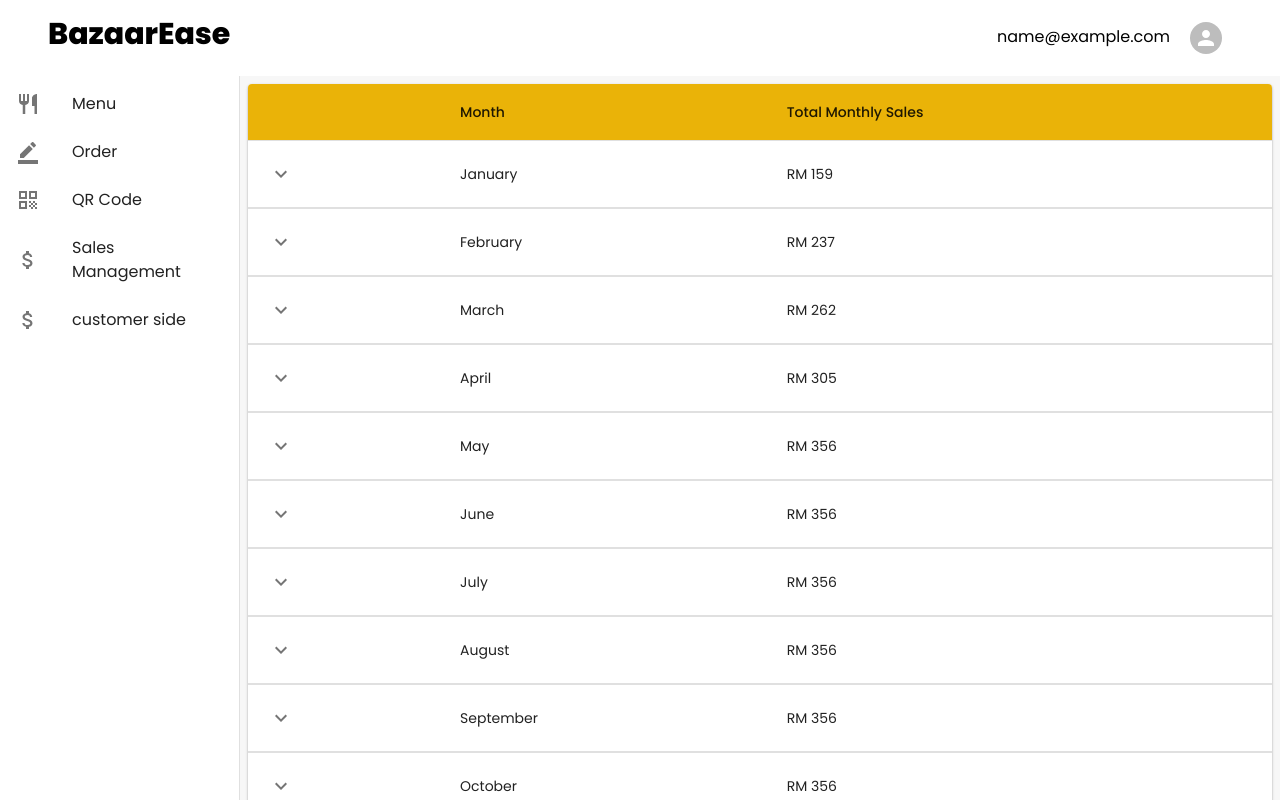
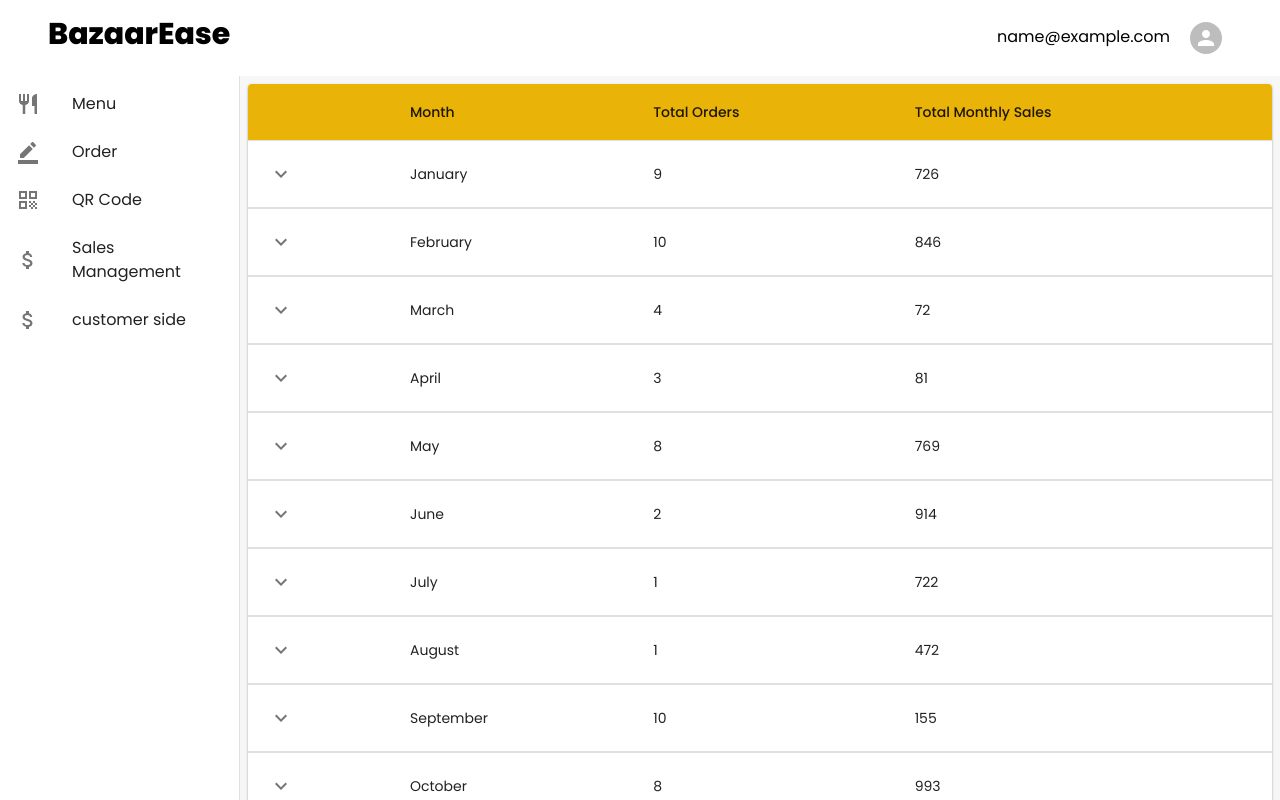
Before and after one commit to sofeae/bazaarease-frontend, a React (Vite) app: page /seller/MonthlySales in a window 1280 px wide. Shown: the top 800 px of the page. Built offline with nearby package versions, Linux system fonts and the light colour scheme; sample sign-in values are in the browser's storage.

Commit message:
sales fixed

```diff
--- a/src/components/MonthDropdown.jsx
+++ b/src/components/MonthDropdown.jsx
@@ -1,19 +1,31 @@
-import * as React from 'react';
+import React, { useState } from 'react';
 import InputLabel from '@mui/material/InputLabel';
 import MenuItem from '@mui/material/MenuItem';
 import FormControl from '@mui/material/FormControl';
 import Select from '@mui/material/Select';
 
-export default function SelectSmall() {
-  const [month, setMonth] = React.useState('');
+export default function SelectSmall({ onMonthChange }) {
+  const [month, setMonth] = useState('January'); // Set January as the default
 
   const handleChange = (event) => {
-    setMonth(event.target.value);
+    const selectedMonth = event.target.value;
+    setMonth(selectedMonth);
+    onMonthChange(selectedMonth);
   };
 
   const months = [
-    'January', 'February', 'March', 'April', 'May', 'June',
-    'July', 'August', 'September', 'October', 'November', 'December'
+    { value: '01', label: 'January' },
+    { value: '02', label: 'February' },
+    { value: '03', label: 'March' },
+    { value: '04', label: 'April' },
+    { value: '05', label: 'May' },
+    { value: '06', label: 'June' },
+    { value: '07', label: 'July' },
+    { value: '08', label: 'August' },
+    { value: '09', label: 'September' },
+    { value: '10', label: 'October' },
+    { value: '11', label: 'November' },
+    { value: '12', label: 'December' },
   ];
 
   return (
@@ -26,12 +38,9 @@ export default function SelectSmall() {
         label="Month"
         onChange={handleChange}
       >
-        <MenuItem value="">
-          <em>None</em>
-        </MenuItem>
-        {months.map((month, index) => (
-          <MenuItem key={index} value={index + 1}>
-            {month}
+        {months.map((option) => (
+          <MenuItem key={option.value} value={option.value}>
+            {option.label}
           </MenuItem>
         ))}
       </Select>
--- a/src/pages/seller/DailySales.jsx
+++ b/src/pages/seller/DailySales.jsx
@@ -16,14 +16,46 @@ import KeyboardArrowDownIcon from '@mui/icons-material/KeyboardArrowDown';
 import KeyboardArrowUpIcon from '@mui/icons-material/KeyboardArrowUp';
 import { backendBaseURL } from "../../utils/imageUrl";
 import { useAuthContext } from "../../hooks/useAuthContext";
+import SelectSmall from '../../components/MonthDropdown';
 
 export default function CollapsibleDailyTable() {
   const [rows, setRows] = useState([]);
+  const [selectedMonth, setSelectedMonth] = useState('');
   const { user } = useAuthContext();
 
+  // Function to generate random dummy data
+  function generateDummyData() {
+    const startDate = new Date(2023, 0, 1); // January 1, 2023
+    const endDate = new Date(); // Current date
+
+    const daysDifference = (endDate - startDate) / (1000 * 60 * 60 * 24);
+    const dummyData = [];
+
+    for (let i = 0; i < daysDifference; i++) {
+      const currentDate = new Date(startDate);
+      currentDate.setDate(startDate.getDate() + i);
+
+      const formattedDate = currentDate.toISOString().split('T')[0];
+      const totalOrders = Math.floor(Math.random() * 10) + 1; // Random number of orders
+      const totalDailySales = Math.floor(Math.random() * 1000) + 1; // Random total sales
+
+      dummyData.push(createData(formattedDate, totalOrders, totalDailySales));
+    }
+
+    return dummyData;
+  }
+
+  //fetch real data
+  // useEffect(() => {
+  //   fetchData();
+  // }, [user.token, selectedMonth]);
+
+  // useEffect to fetch data (replace the existing fetchData function)
   useEffect(() => {
-    fetchData();
-  }, [user.token]);
+    // Fetch data or use the generated dummy data
+    const dummyData = generateDummyData();
+    setRows(dummyData);
+  }, []);
 
   // Function to group orders by date
   function groupOrdersByDate(orders) {
@@ -95,11 +127,7 @@ export default function CollapsibleDailyTable() {
     const dateObject = new Date(dayDate);
 
     return {
-      dayDate: dateObject.toLocaleDateString(undefined, {
-        day: 'numeric',
-        month: 'numeric',
-        year: 'numeric',
-      }),
+      dayDate: dateObject.toISOString().split('T')[0], // Use ISO date string
       totalOrders,
       totalDailySales,
       history: [
@@ -186,9 +214,17 @@ export default function CollapsibleDailyTable() {
     }).isRequired,
   };
 
+  // Function to get the month from a date string
+  function getMonthFromDate(dateString) {
+    const dateObject = new Date(dateString);
+    const month = dateObject.getMonth() + 1; // Months are zero-indexed, so we add 1
+    return month < 10 ? `0${month}` : `${month}`; // Pad single-digit months with a leading zero
+  }
+
   return (
     <Grid container spacing={2}>
       <Grid item xs={12}>
+        <SelectSmall onMonthChange={setSelectedMonth} />
         <Paper className="m-2">
           <TableContainer component={Paper}>
             <Table aria-label="collapsible table">
@@ -201,9 +237,11 @@ export default function CollapsibleDailyTable() {
                 </TableRow>
               </TableHead>
               <TableBody>
-                {rows.map((row, index) => (
-                  <Row key={index} row={row} />
-                ))}
+                {rows
+                  .filter(row => !selectedMonth || getMonthFromDate(row.dayDate) === selectedMonth) // Filter by selected month
+                  .map((row, index) => (
+                    <Row key={index} row={row} />
+                  ))}
               </TableBody>
             </Table>
           </TableContainer>
--- a/src/pages/seller/MonthlySales.jsx
+++ b/src/pages/seller/MonthlySales.jsx
@@ -1,4 +1,4 @@
-import * as React from 'react';
+import React, { useState, useEffect } from 'react';
 import PropTypes from 'prop-types';
 import Box from '@mui/material/Box';
 import Collapse from '@mui/material/Collapse';
@@ -14,28 +14,116 @@ import Paper from '@mui/material/Paper';
 import Grid from '@mui/material/Grid';
 import KeyboardArrowDownIcon from '@mui/icons-material/KeyboardArrowDown';
 import KeyboardArrowUpIcon from '@mui/icons-material/KeyboardArrowUp';
-// import SparkLineChart from '../../components/elements/SparkLineChart';
-// import UseSalesTabSwitch from "./UseSalesTabSwitch";
-import { SalesTabs } from "./SalesTabs";
+import { backendBaseURL } from "../../utils/imageUrl";
+import { useAuthContext } from "../../hooks/useAuthContext";
 
-function createData(month, totalMonthly, calories, carbs, protein, price) {
+export default function CollapsibleMonthlyTable() {
+  const [rows, setRows] = useState([]);
+  const { user } = useAuthContext();
+
+  // Function to generate dummy data
+  function generateDummyData() {
+    const months = [
+      'January', 'February', 'March', 'April', 'May', 'June',
+      'July', 'August', 'September', 'October', 'November', 'December'
+    ];
+
+    return months.map(month => {
+      return createData(month, Math.floor(Math.random() * 10) + 1, Math.floor(Math.random() * 1000) + 1);
+    });
+  }
+
+  //useEffect for real data
+  // useEffect(() => {
+  //   fetchData();
+  // }, [user.token]);
+
+  //useEffect dummy data
+  useEffect(() => {
+    const dummyData = generateDummyData();
+    setRows(dummyData);
+  }, []);
+
+  // Function to group orders by month
+  function groupOrdersByMonth(orders) {
+    const groupedOrders = {};
+
+    orders
+      .filter(order => order.status === true) // Filter orders with status true
+      .forEach(order => {
+        const month = new Date(order.createdAt).toLocaleDateString(undefined, {
+          month: 'long',
+          year: 'numeric',
+        });
+
+        if (!groupedOrders[month]) {
+          groupedOrders[month] = [order];
+        } else {
+          groupedOrders[month].push(order);
+        }
+      });
+
+    return groupedOrders;
+  }
+
+  // Function to process orders and calculate totalDailySales for each month
+  function processOrders(orders) {
+    const groupedOrders = groupOrdersByMonth(orders);
+
+    const processedData = Object.entries(groupedOrders).map(([month, orders]) => {
+      // Calculate totalDailySales by summing up totalAmount of all orders in the same month
+      const totalDailySales = orders.reduce((total, order) => total + order.totalAmount, 0);
+
+      return createData(month, orders.length, totalDailySales);
+    });
+
+    return processedData;
+  }
+
+  async function fetchData() {
+    try {
+      const response = await fetch(backendBaseURL + "/api/order", {
+        method: "GET",
+        headers: {
+          Authorization: `Bearer ${user.token}`,
+          'Content-Type': 'application/json',
+        },
+      });
+
+      if (!response.ok) {
+        throw new Error(`Failed to fetch data. Status: ${response.status}`);
+      }
+
+      const orders = await response.json();
+
+      if (!Array.isArray(orders)) {
+        throw new Error('Invalid response format. Expected an array.');
+      }
+
+      const processedData = processOrders(orders);
+
+      setRows(processedData);
+    } catch (error) {
+      console.error('Error fetching data:', error);
+      // Handle the error as needed
+    }
+  }
+
+  function createData(month, totalOrders, totalDailySales) {
     return {
       month,
-    totalMonthly,
-    calories,
-    // carbs,
-    // protein,
-    // price,
+      totalOrders,
+      totalDailySales,
       history: [
         {
-        date: '2020-01-05',
-        customerId: '11091700',
-        amount: 3,
+          product: 'nasi lemak',
+          productPrice: 5,
+          totalProductOrder: 3,
         },
         {
-        date: '2020-01-02',
-        customerId: 'Anonymous',
-        amount: 1,
+          product: 'udang',
+          productPrice: 5,
+          totalProductOrder: 1,
         },
       ],
     };
@@ -58,36 +146,31 @@ function Row(props) {
             </IconButton>
           </TableCell>
           <TableCell component="th" scope="row">{row.month}</TableCell>
-          {/* <TableCell align="left">{row.calories}</TableCell> */}
-          <TableCell>RM {row.totalMonthly}</TableCell>
-          {/* <TableCell align="right">{row.carbs}</TableCell>
-          <TableCell align="right">{row.protein}</TableCell> */}
+          <TableCell>{row.totalOrders}</TableCell>
+          <TableCell>{row.totalDailySales}</TableCell>
         </TableRow>
         <TableRow>
           <TableCell style={{ paddingBottom: 0, paddingTop: 0 }} colSpan={6}>
             <Collapse in={open} timeout="auto" unmountOnExit>
               <Box sx={{ margin: 1 }}>
-                {/* <Typography variant="h6" gutterBottom component="div">
-                History
-              </Typography> */}
                 <Table size="small" aria-label="purchases">
                   <TableHead>
                     <TableRow>
-                      {/* <TableCell>Date</TableCell> */}
-                      <TableCell>Date</TableCell>
-                      <TableCell>Total daily sales</TableCell>
-                      {/* <TableCell align="left">Total Price</TableCell> */}
+                      <TableCell>Products</TableCell>
+                      <TableCell>Product Price</TableCell>
+                      <TableCell align="left">Total Product Ordered</TableCell>
+                      <TableCell align="left">Total Product Sales</TableCell>
                     </TableRow>
                   </TableHead>
                   <TableBody>
-                    {row.history.map((historyRow) => (
-                      <TableRow key={historyRow.date}>
-                        {/* <TableCell component="th" scope="row">{historyRow.date}</TableCell> */}
-                        <TableCell>{historyRow.customerId}</TableCell>
-                        <TableCell align="left">{historyRow.amount}</TableCell>
-                        {/* <TableCell align="left">
-                          {Math.round(historyRow.amount * historyRow.price * 100)}
-                        </TableCell> */}
+                    {row.history.map((historyRow, index) => (
+                      <TableRow key={index}>
+                        <TableCell>{historyRow.product}</TableCell>
+                        <TableCell align="left">{historyRow.productPrice}</TableCell>
+                        <TableCell align="left">{historyRow.totalProductOrder}</TableCell>
+                        <TableCell align="left">
+                          {Math.round(historyRow.totalProductOrder * historyRow.productPrice)}
+                        </TableCell>
                       </TableRow>
                     ))}
                   </TableBody>
@@ -102,55 +185,36 @@ function Row(props) {
 
   Row.propTypes = {
     row: PropTypes.shape({
-    calories: PropTypes.number.isRequired,
-    // carbs: PropTypes.number.isRequired,
-    totalMonthly: PropTypes.number.isRequired,
+      month: PropTypes.string,
+      totalOrders: PropTypes.number,
+      totalDailySales: PropTypes.number,
       history: PropTypes.arrayOf(
         PropTypes.shape({
-        amount: PropTypes.number.isRequired,
-        customerId: PropTypes.string.isRequired,
-        date: PropTypes.string.isRequired,
+          product: PropTypes.string.isRequired,
+          productPrice: PropTypes.number.isRequired,
+          totalProductOrder: PropTypes.number.isRequired,
         }),
       ).isRequired,
-    month: PropTypes.string.isRequired,
-    // price: PropTypes.number.isRequired,
-    // protein: PropTypes.number.isRequired,
     }).isRequired,
   };
 
-const rows = [
-  createData('January', 159, 6.0, 24, 4.0, 3.99),
-  createData('February', 237, 9.0, 37, 4.3, 4.99),
-  createData('March', 262, 16.0, 24, 6.0, 3.79),
-  createData('April', 305, 3.7, 67, 4.3, 2.5),
-  createData('May', 356, 16.0, 49, 3.9, 1.5),
-  createData('June', 356, 16.0, 49, 3.9, 1.5),
-  createData('July', 356, 16.0, 49, 3.9, 1.5),
-  createData('August', 356, 16.0, 49, 3.9, 1.5),
-  createData('September', 356, 16.0, 49, 3.9, 1.5),
-  createData('October', 356, 16.0, 49, 3.9, 1.5),
-  createData('November', 356, 16.0, 49, 3.9, 1.5),
-  createData('December', 356, 16.0, 49, 3.9, 1.5),
-];
-
-export default function CollapsibleMonthlyTable() {
   return (
     <Grid container spacing={2}>
       <Grid item xs={12}>
-        <Paper className="m-2"> {/* Apply margin outside of the Paper component */}
-          <TableContainer component={Paper}> {/* Add more padding to the right side of the table */}
+        <Paper className="m-2">
+          <TableContainer component={Paper}>
             <Table aria-label="collapsible table">
               <TableHead>
                 <TableRow className="bg-yellow-500">
                   <TableCell />
                   <TableCell>Month</TableCell>
-                  {/* <TableCell align="center" >Total Orders</TableCell> */}
+                  <TableCell>Total Orders</TableCell>
                   <TableCell>Total Monthly Sales</TableCell>
                 </TableRow>
               </TableHead>
               <TableBody>
-                {rows.map((row) => (
-                  <Row key={row.month} row={row} />
+                {rows.map((row, index) => (
+                  <Row key={index} row={row} />
                 ))}
               </TableBody>
             </Table>
--- a/src/pages/seller/SalesManagement.jsx
+++ b/src/pages/seller/SalesManagement.jsx
@@ -21,9 +21,9 @@ const SalesManagement = () => {
         {/* Daily Page Content */}
         <div className={`tabs ${currentTab !== 'Daily' ? 'hidden' : ''}`}>
           {/* MonthDropdown Component */}
-          <div className="sm:text-sm mb-2">
+          {/* <div className="sm:text-sm mb-2">
             <MonthDropdown />
-          </div>
+          </div> */}
 
           {/* Daily Table */}
           <CollapsibleDailyTable />
--- a/src/utils/imageUrl.js
+++ b/src/utils/imageUrl.js
@@ -1,4 +1,4 @@
 export const frontendBaseURL = "https://bazaarease-frontend-server.onrender.com";
-// export const backendBaseURL = "https://bazaarease-backend.onrender.com";
-export const backendBaseURL = "http://localhost:4000";
+export const backendBaseURL = "https://bazaarease-backend.onrender.com";
+// export const backendBaseURL = "http://localhost:4000";
 export const imageURL = "https://pub-941a8242b5424f5d8b2600b52797e1f6.r2.dev";
```
Lines whose indentation alone changed are shown as unchanged.
